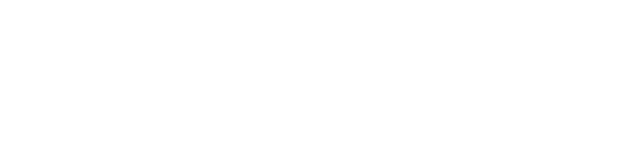
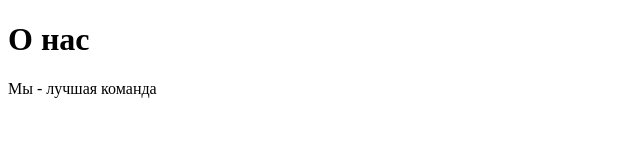
Before and after one commit to Hoax123/js_git_test, a plain HTML site: page about.html in a window 1280 px wide. Shown: the whole page, without its empty margins (0-640 px from the left). Drawn offline with Linux system fonts and the light colour scheme.

Commit message:
добавил теги h1 и p в about.html

```diff
--- a/about.html
+++ b/about.html
@@ -8,5 +8,7 @@
     <title>Document</title>
 </head>
 <body>
+    <h1>О нас</h1>
+    <p>Мы - лучшая команда</p>
 </body>
 </html>
```
